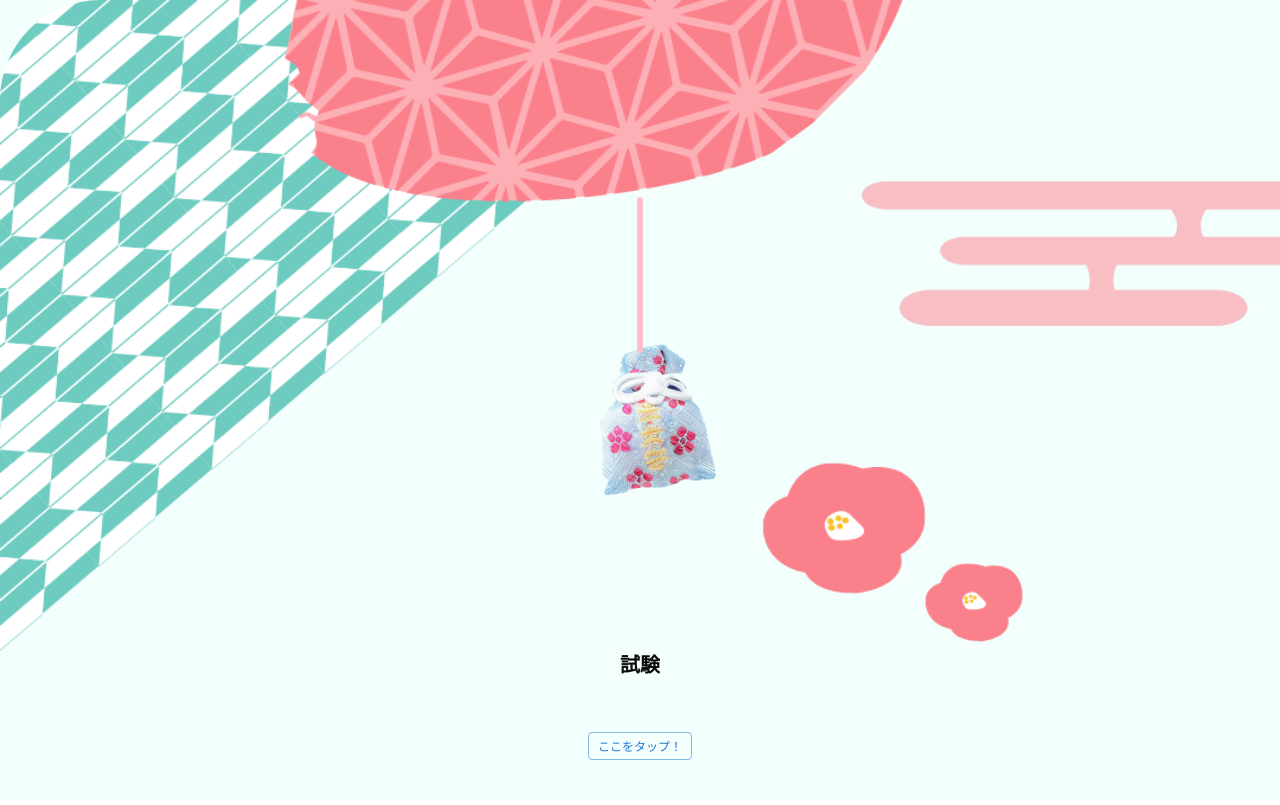
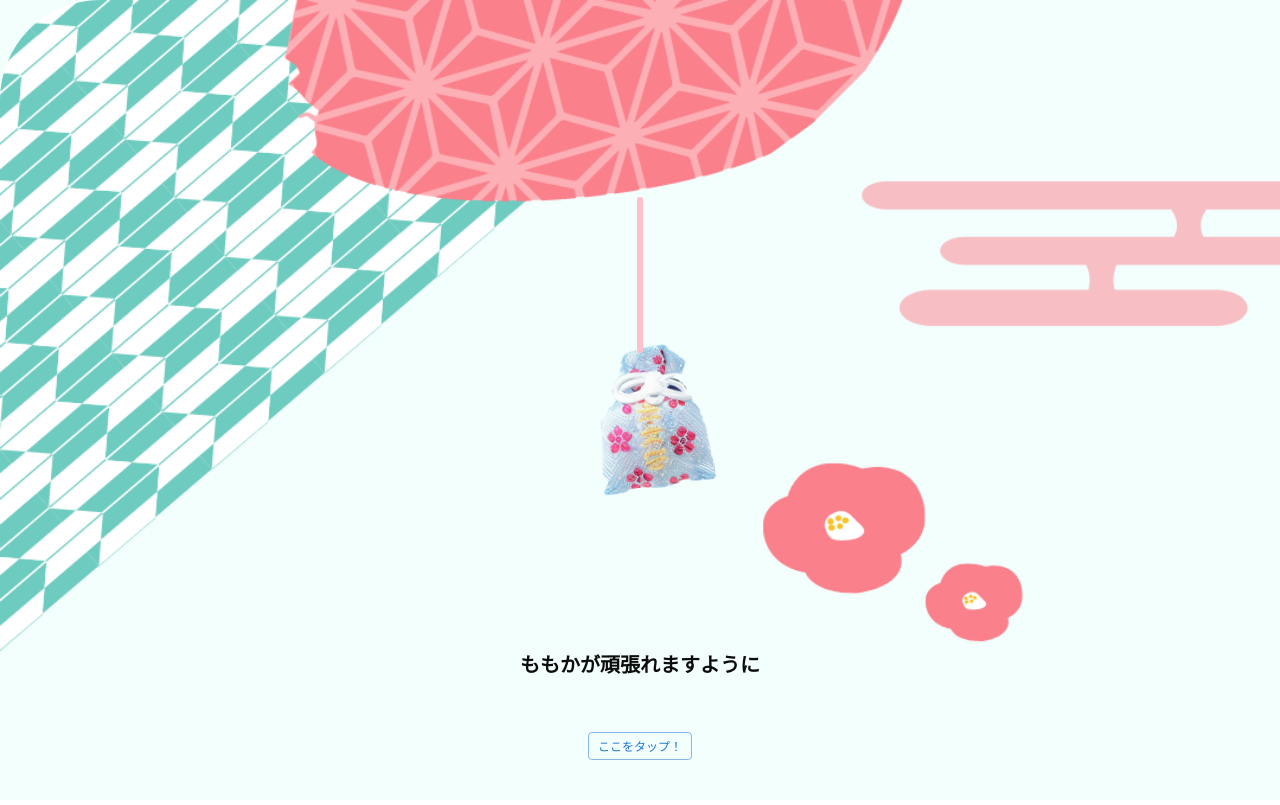
Before and after one commit to Yuma-Satake/u-mamori, a React (Vite) app: page / in a window 1280 px wide. Built offline with nearby package versions, Linux system fonts and the light colour scheme.

Commit message:
fix: 文言改訂

```diff
--- a/src/features/index/IndexPage.tsx
+++ b/src/features/index/IndexPage.tsx
@@ -7,7 +7,7 @@ export const IndexPage: FC = () => {
   const [isDisplayButton, setIsDisplayButton] = useState(true);
 
   const [displayedText, setDisplayedText] = useState('');
-  const text = '試験がんばももかー！⛩️';
+  const text = 'ももかが頑張れますように🍰';
   const speed = 300;
 
   useEffect(() => {
```
